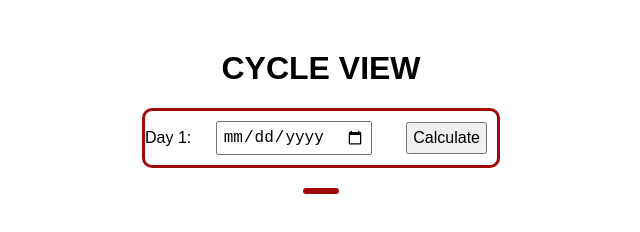
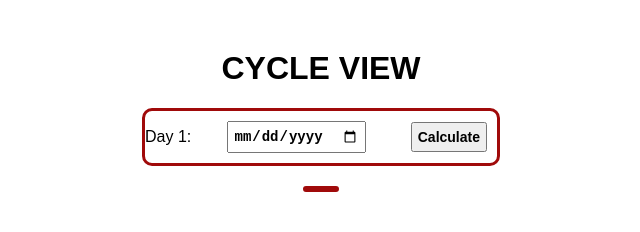
Before and after one commit to fabrice137/Cyclelator, a plain HTML site: page index.html in a window 1280 px wide. Shown: the whole page, without its empty margins (319-959 px from the left). Drawn offline with Linux system fonts and the light colour scheme.

Commit message:
Update 3 style.css

```diff
--- a/style.css
+++ b/style.css
@@ -27,7 +27,10 @@ body {
 .bothRows{
     /* border: 2px solid #ccc; */
     display: flex;
+    flex-direction: column;
     justify-content: space-between;
+    align-items: center;
+    align-content: center;
     margin: 20px;
     /* background-color: blue; */
 }
@@ -41,7 +44,8 @@ body {
 input, button {
     margin: 10px;
     padding: 5px;
-    font-size: 16px;
+    font-size: 14px;
+    font-weight: bold;
 }
 #calendar {
     border: 3px solid rgb(160, 10, 10);
```
